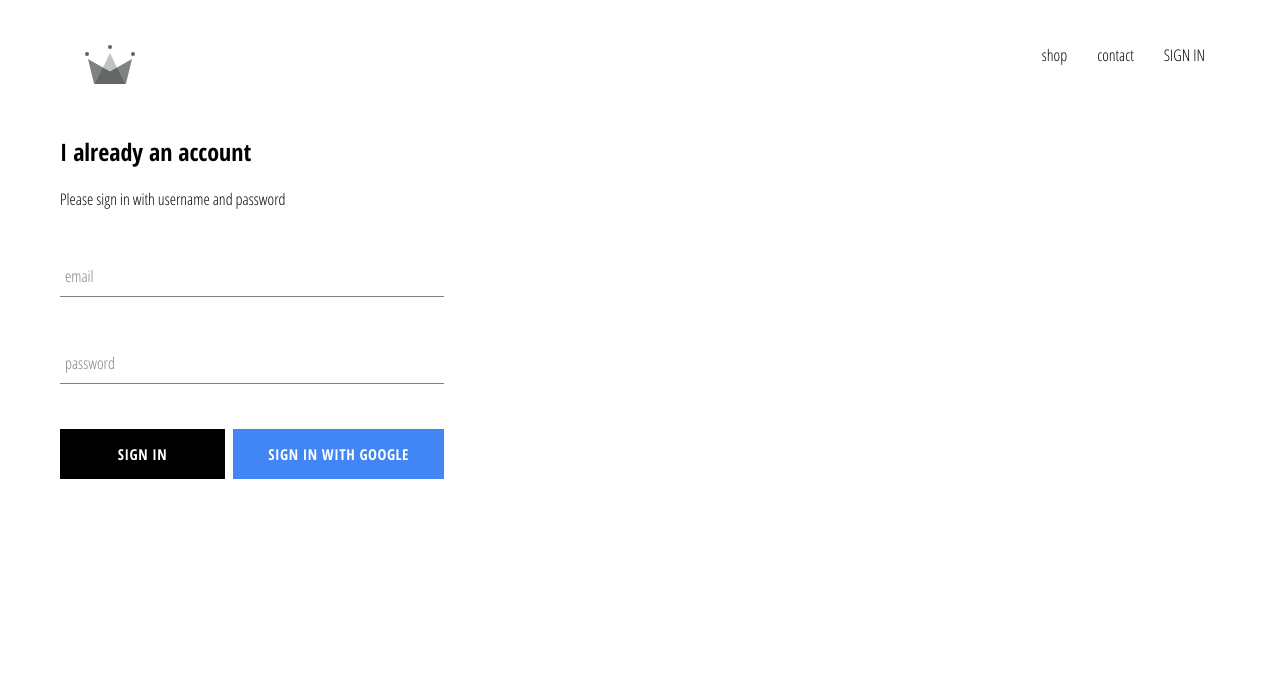
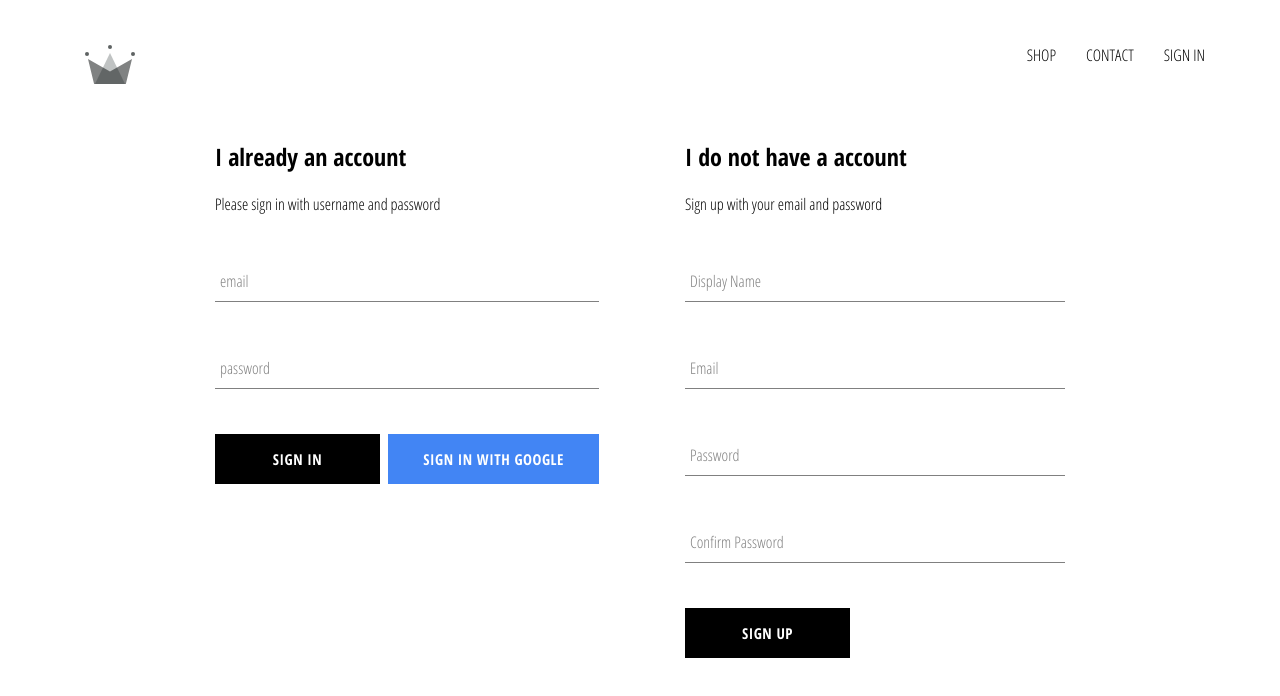
Before and after one commit to jayak1991/crown-app, a React (Create React App) app: page /signin in a window 1280 px wide. Shown: the top 696 px of the page. Built offline with nearby package versions, Linux system fonts and the light colour scheme; no server answers.

Commit message:
integrated firebase authenticaation

```diff
--- a/src/App.js
+++ b/src/App.js
@@ -1,6 +1,6 @@
 import React from 'react';
 import './App.css';
-import { auth } from './firebase/firebase.utils'
+import { auth, createUserProfileDocument } from './firebase/firebase.utils'
 import { Route, Switch } from 'react-router-dom'
 import HomePage from './pages/homepage/homepage.component';
 import ShopPage from './pages/shop/shop.component'
@@ -18,12 +18,27 @@
 
    unsubscriberFromAuth = null
 
+
    componentDidMount() {
-    this.unsubscriberFromAuth =  auth.onAuthStateChanged(user => {
-       this.setState({ currentUser: user })
-       console.log(user);
-     })
-   }
+    this.unsubscribeFromAuth = auth.onAuthStateChanged(async userAuth => {
+      if (userAuth) {
+        const userRef = await createUserProfileDocument(userAuth);
+
+        userRef.onSnapshot(snapShot => {
+          this.setState({
+            currentUser: {
+              id: snapShot.id,
+              ...snapShot.data()
+            }
+          });
+
+          console.log(this.state);
+        });
+      }
+
+      this.setState({ currentUser: userAuth });
+    });
+  }
 
    componentWillUnmount() {
      this.unsubscriberFromAuth()
--- a/src/components/header/header.component.jsx
+++ b/src/components/header/header.component.jsx
@@ -4,7 +4,6 @@
 import { ReactComponent as Logo } from '../../assests/crown.svg'
 
 import { Link } from 'react-router-dom'
-
 const Header = ({currentUser}) => (
   <div className='header'>
     <Link className='logo-container' to='/'>
@@ -12,10 +11,10 @@
     </Link>
     <div className='options'>
       <Link className='option' to='/shop'>
-        shop
+        SHOP
       </Link>
       <Link className='option' to='/shop'>
-        contact
+        CONTACT
       </Link>
       {
         currentUser ?
--- /dev/null
+++ b/src/components/sign-up/sign-up.component.jsx
@@ -0,0 +1,103 @@
+import React from 'react';
+
+import FormInput from '../form-input/form-input.component';
+import CustomButton from '../custom-button/custom-button.component';
+
+import { auth, createUserProfileDocument } from '../../firebase/firebase.utils';
+
+import './sign-up.style.scss';
+
+class SignUp extends React.Component {
+  constructor() {
+    super();
+
+    this.state = {
+      displayName: '',
+      email: '',
+      password: '',
+      confirmPassword: ''
+    };
+  }
+
+  handleSubmit = async event => {
+    event.preventDefault();
+
+    const { displayName, email, password, confirmPassword } = this.state;
+
+    if (password !== confirmPassword) {
+      alert("passwords don't match");
+      return;
+    }
+
+    try {
+      const { user } = await auth.createUserWithEmailAndPassword(
+        email,
+        password
+      );
+
+      await createUserProfileDocument(user, { displayName });
+
+      this.setState({
+        displayName: '',
+        email: '',
+        password: '',
+        confirmPassword: ''
+      });
+    } catch (error) {
+      console.error(error);
+    }
+  };
+
+  handleChange = event => {
+    const { name, value } = event.target;
+
+    this.setState({ [name]: value });
+  };
+
+  render() {
+    const { displayName, email, password, confirmPassword } = this.state;
+    return (
+      <div className='sign-up'>
+        <h2 className='title'>I do not have a account</h2>
+        <span>Sign up with your email and password</span>
+        <form className='sign-up-form' onSubmit={this.handleSubmit}>
+          <FormInput
+            type='text'
+            name='displayName'
+            value={displayName}
+            onChange={this.handleChange}
+            label='Display Name'
+            required
+          />
+          <FormInput
+            type='email'
+            name='email'
+            value={email}
+            onChange={this.handleChange}
+            label='Email'
+            required
+          />
+          <FormInput
+            type='password'
+            name='password'
+            value={password}
+            onChange={this.handleChange}
+            label='Password'
+            required
+          />
+          <FormInput
+            type='password'
+            name='confirmPassword'
+            value={confirmPassword}
+            onChange={this.handleChange}
+            label='Confirm Password'
+            required
+          />
+          <CustomButton type='submit'>SIGN UP</CustomButton>
+        </form>
+      </div>
+    );
+  }
+}
+
+export default SignUp;
--- /dev/null
+++ b/src/components/sign-up/sign-up.style.scss
@@ -0,0 +1,5 @@
+.sign-up {
+  display: flex;
+  flex-direction: column;
+  width: 380px;
+}
--- a/src/firebase/firebase.utils.js
+++ b/src/firebase/firebase.utils.js
@@ -14,15 +14,38 @@
     measurementId: "G-X8VDV27BB8"
   };
 
+ firebase.initializeApp(config);
 
-  firebase.initializeApp(config);
+export const createUserProfileDocument = async (userAuth, additionalData) => {
+  if (!userAuth) return;
 
-  export  const auth = firebase.auth()
+  const userRef = firestore.doc(`users/${userAuth.uid}`);
 
-  export const firestore = firebase.firestore()
+  const snapShot = await userRef.get();
 
-  const provider = new firebase.auth.GoogleAuthProvider();
-  provider.setCustomParameters({ prompt: 'select_account'})
-  export const signInWithGoogle = () => auth.signInWithPopup(provider)
+  if (!snapShot.exists) {
+    const { displayName, email } = userAuth;
+    const createdAt = new Date();
+    try {
+      await userRef.set({
+        displayName,
+        email,
+        createdAt,
+        ...additionalData
+      });
+    } catch (error) {
+      console.log('error creating user', error.message);
+    }
+  }
 
-  export default firebase;
+  return userRef;
+};
+
+export const auth = firebase.auth();
+export const firestore = firebase.firestore();
+
+const provider = new firebase.auth.GoogleAuthProvider();
+provider.setCustomParameters({ prompt: 'select_account' });
+export const signInWithGoogle = () => auth.signInWithPopup(provider);
+
+export default firebase;
--- a/src/pages/sign-in-and-sign-up/sign-in-and-sign-up.component.jsx
+++ b/src/pages/sign-in-and-sign-up/sign-in-and-sign-up.component.jsx
@@ -2,12 +2,14 @@
 
 import './sign-in-and-sign-up.style.scss';
 import SignIn from '../../components/sign-in/sign-in.component'
+import SignUp from '../../components/sign-up/sign-up.component';
 
 
 const SignInAndSignUp = () => (
 
   <div className='sign-in-and-sign-up'>
     <SignIn />
+    <SignUp />
   </div>
 )
 
--- a/src/pages/sign-in-and-sign-up/sign-in-and-sign-up.style.scss
+++ b/src/pages/sign-in-and-sign-up/sign-in-and-sign-up.style.scss
@@ -0,0 +1,6 @@
+.sign-in-and-sign-up {
+  width: 850px;
+  display: flex;
+  justify-content: space-between;
+  margin: 30px auto;
+}
```
